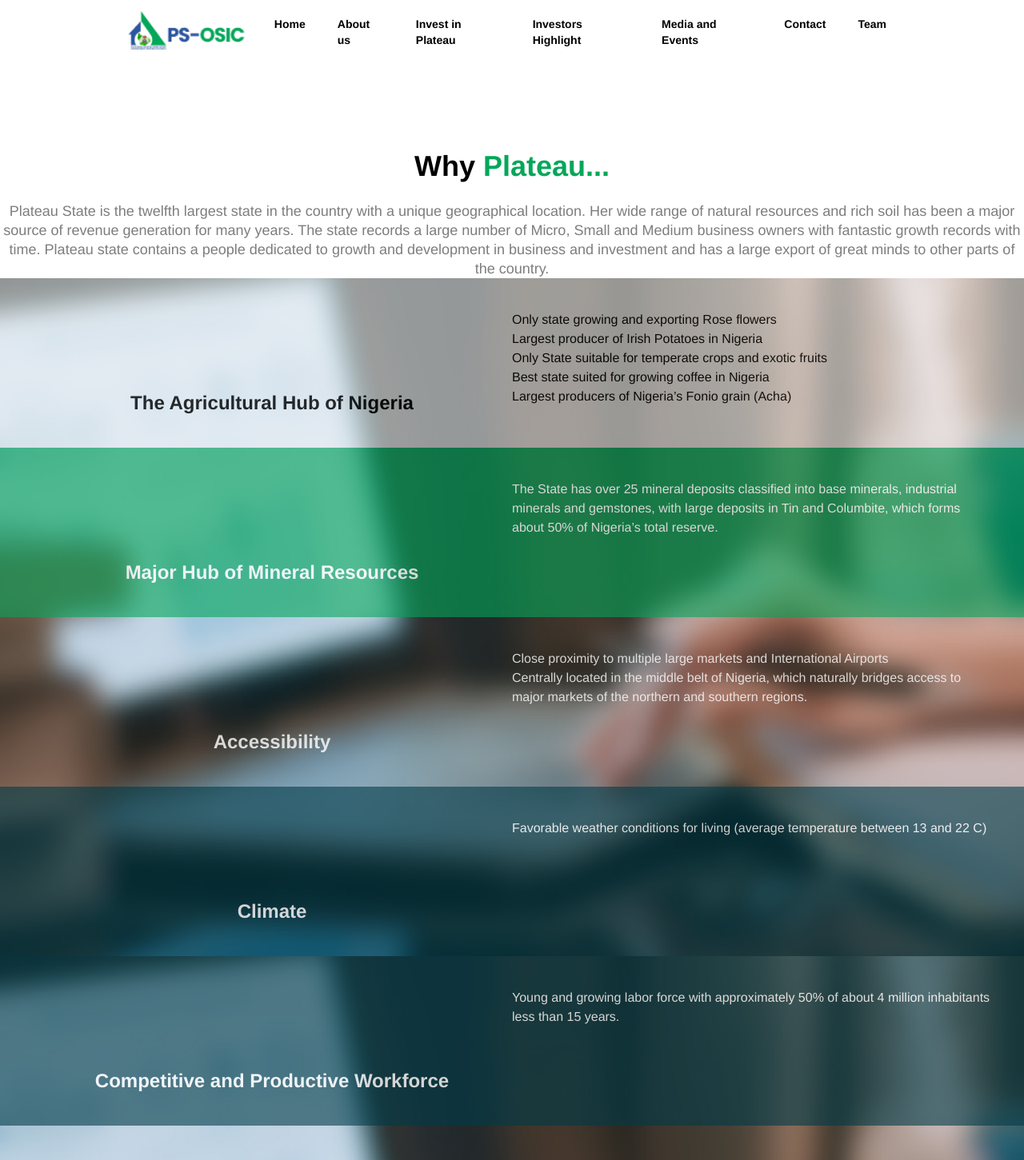
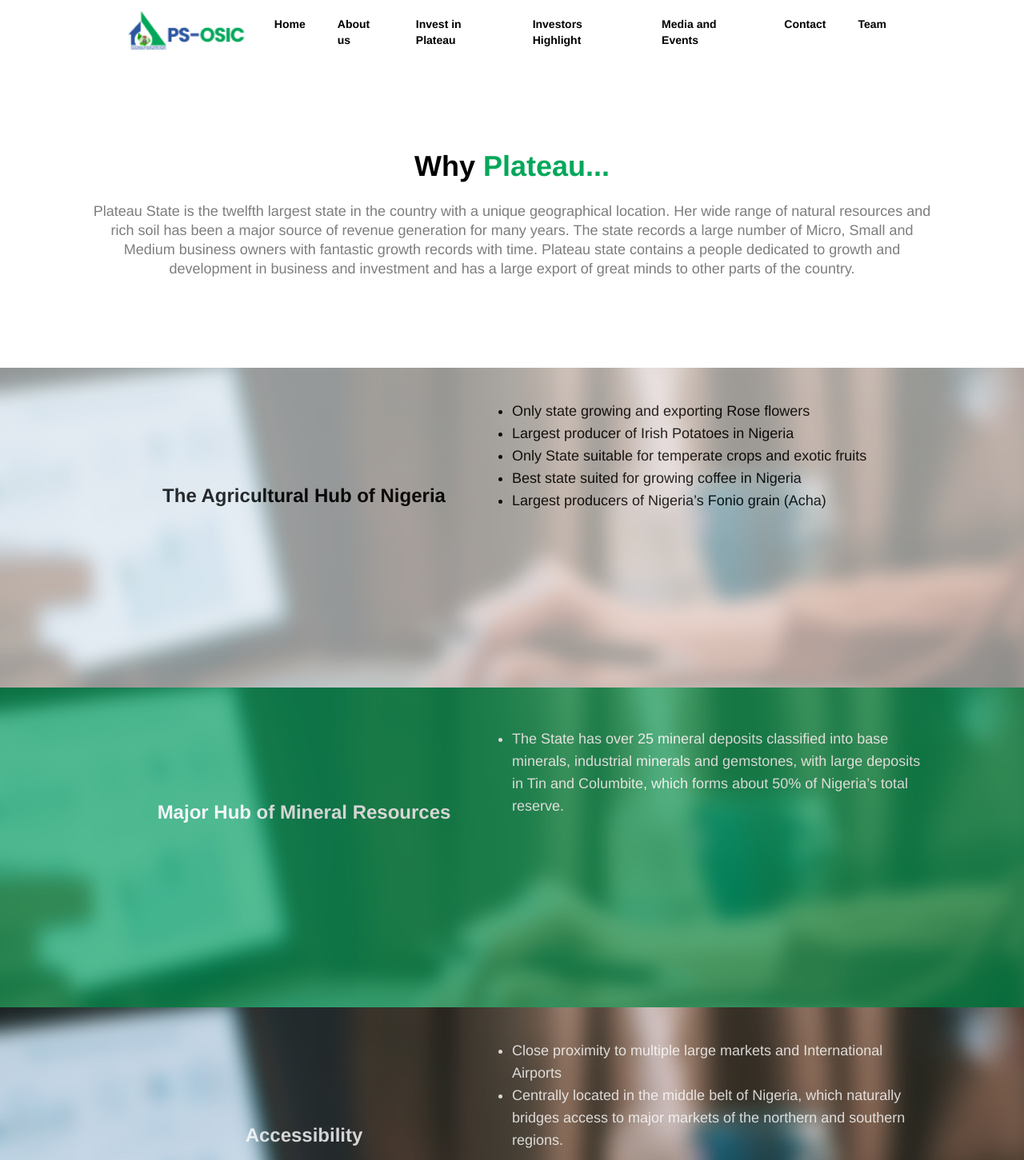
Before and after one commit to nHubNg/opengovapp, a React (Create React App) app: page /about-us in a window 1280 px wide. Shown: the top 1451 px of the page at 80% size. Built offline with nearby package versions, Linux system fonts and the light colour scheme; some icons are missing; what google-maps-react would draw is missing.

Commit message:
new changes

```diff
--- a/src/pages/AboutUs.jsx
+++ b/src/pages/AboutUs.jsx
@@ -10,6 +10,7 @@ const AboutUs = () => {
       body: "Lorem ipsum dolor sit amet consectetur adipisicing elit. Mollitia error ea minus nemo vero aliquam aperiam, porro eaque repellat similique facilis ullam atque tempore rerum? Aliquam perferendis est corporis rem!",
       background: "bg-[#FFFFFFA6]",
       img: "emojione-monotone:tractor",
+      backImg: "bg-img2 h-[50vh]",
       itemList: [
         { id: 1, name: "Only state growing and exporting Rose flowers" },
         { id: 2, name: "Largest producer of Irish Potatoes in Nigeria" },
@@ -27,6 +28,7 @@ const AboutUs = () => {
       body: "Lorem ipsum dolor sit amet consectetur adipisicing elit. Mollitia error ea minus nemo vero aliquam aperiam, porro eaque repellat similique facilis ullam atque tempore rerum? Aliquam perferendis est corporis rem!",
       background: "bg-[#02A75ABF] text-white",
       img: "mdi:pickaxe",
+      backImg: "bg-img2 h-[50vh]",
       itemList: [
         {
           id: 1,
@@ -39,6 +41,7 @@ const AboutUs = () => {
       header: "Accessibility",
       body: "Lorem ipsum dolor sit amet consectetur adipisicing elit. Mollitia error ea minus nemo vero aliquam aperiam, porro eaque repellat similique facilis ullam atque tempore rerum? Aliquam perferendis est corporis rem!",
       background: "text-white",
+      backImg: "bg-img2 h-[50vh]",
       img: "bi:truck",
       itemList: [
         {
@@ -56,6 +59,7 @@ const AboutUs = () => {
       header: "Climate",
       body: "Lorem ipsum dolor sit amet consectetur adipisicing elit. Mollitia error ea minus nemo vero aliquam aperiam, porro eaque repellat similique facilis ullam atque tempore rerum? Aliquam perferendis est corporis rem!",
       background: "bg-[#003B49BF] text-white",
+      backImg: "bg-img2 h-[50vh]",
       img: "akar-icons:cloud",
       itemList: [
         {
@@ -71,8 +75,10 @@ const AboutUs = () => {
       id: 1,
       header: "Competitive and Productive Workforce",
       body: "Lorem ipsum dolor sit amet consectetur adipisicing elit. Mollitia error ea minus nemo vero aliquam aperiam, porro eaque repellat similique facilis ullam atque tempore rerum? Aliquam perferendis est corporis rem!",
-      background: "bg-[#003B49BF] text-white",
+
+      backImg: "bg-img2 h-[50vh]",
       img: "akar-icons:people-group",
+      background: "text-white",
       itemList: [
         {
           id: 1,
@@ -84,7 +90,8 @@ const AboutUs = () => {
       id: 2,
       header: "Favourable Business Regulatory Environment",
       body: "Lorem ipsum dolor sit amet consectetur adipisicing elit. Mollitia error ea minus nemo vero aliquam aperiam, porro eaque repellat similique facilis ullam atque tempore rerum? Aliquam perferendis est corporis rem!",
-      background: "text-white",
+      background: "bg-[#003B49BF] text-white",
+      backImg: "bg-img2 h-[50vh]",
       img: "bi:building",
       itemList: [
         {
@@ -98,6 +105,7 @@ const AboutUs = () => {
       header: "Peace an Security",
       body: "Lorem ipsum dolor sit amet consectetur adipisicing elit. Mollitia error ea minus nemo vero aliquam aperiam, porro eaque repellat similique facilis ullam atque tempore rerum? Aliquam perferendis est corporis rem!",
       background: "bg-[#02A75ABF] text-white",
+      backImg: "bg-img2 h-[50vh]",
       img: "carbon:group-security",
       itemList: [
         {
@@ -111,6 +119,7 @@ const AboutUs = () => {
       header: "Abundant Natural Resources",
       body: "Lorem ipsum dolor sit amet consectetur adipisicing elit. Mollitia error ea minus nemo vero aliquam aperiam, porro eaque repellat similique facilis ullam atque tempore rerum? Aliquam perferendis est corporis rem!",
       background: "bg-[#FFFFFFA6]",
+      backImg: "bg-img2 h-[50vh]",
       img: "fluent-emoji-high-contrast:rock",
       itemList: [
         {
@@ -132,15 +141,15 @@ const AboutUs = () => {
     <div className="w-screen">
       <Navbar className="w-screen" />
       <div className="h-auto bg-white flex items-center">
-        <div className="content py-28 ">
-          <div className="text">
+        <div className="content">
+          <div className="text py-20 px-10 md:p-28">
             <h1 className=" capitalize text-4xl font-bold text-center">
               Why{" "}
-              <span className="text-secondary text-4xl pt-2 font-bold">
+              <span className="text-secondary text-4xl font-bold">
                 Plateau...{" "}
               </span>{" "}
             </h1>
-            <p className="pt-6 text-lg leading-6 text-center text-[#7D7D7D]">
+            <p className="pt-6 text-lg leading-6  text-center text-[#7D7D7D]">
               Plateau State is the twelfth largest state in the country with a
               unique geographical location. Her wide range of natural resources
               and rich soil has been a major source of revenue generation for
@@ -150,36 +159,31 @@ const AboutUs = () => {
               development in business and investment and has a large export of
               great minds to other parts of the country.
             </p>
-
-            {/* <div className="mt-8">
-                <a
-                  href="/auth/"
-                  class="bg-secondary2 shadow-md text-primary capitalize   text-sm font-semibold  hover:text-primary  px-4 py-3 rounded-one "
-                >
-                  Login / Register
-                </a>
-              </div> */}
           </div>
 
           {/* Content */}
-          <section className="w-full bg-img2 bg-cover grid grid-cols-1">
+          <section className="w-full grid grid-cols-1">
             {content.map((item) => (
+              <div className={`${item.backImg}`} key={item.id}>
                 <div
                   key={item.id}
-                className={`${item.background} opacity-80 h-full p-10 grid grid-cols-2`}
+                  className={`${item.background} opacity-80 h-full md:px-28 p-10`}
                 >
-                <div>
+                  <div className="md:w-[1040px] md:mx-auto grid grid-cols-2 flex items">
+                    <div className="flex flex-col items-center justify-center">
                       <Icon icon={item.img} width="100" />
                       <h2 className="text-center text-2xl font-bold">
                         {item.header}
                       </h2>
                     </div>
 
-                <ul>
+                    <ul className="flex flex-col items-start justify-center list-disc text-lg">
                       {item.itemList.map((list) => (
                         <li key={list.id}>{list.name}</li>
                       ))}
                     </ul>
+                  </div>
+                </div>
               </div>
             ))}
           </section>
@@ -187,23 +191,27 @@ const AboutUs = () => {
           {/* Content */}
           <section className="w-full bg-img2 bg-cover grid grid-cols-1">
             {secondContent.map((item) => (
+              <div className={`${item.backImg}`} key={item.id}>
                 <div
                   key={item.id}
-                className={`${item.background} opacity-80 h-full p-10 grid grid-cols-2`}
+                  className={`${item.background} opacity-80 h-full p-10`}
                 >
-                <div>
+                  <div className="md:w-[1040px] md:mx-auto grid grid-cols-2">
+                    <div className="flex flex-col items-center justify-center">
                       <Icon icon={item.img} width="100" />
                       <h2 className="text-center text-2xl font-bold">
                         {item.header}
                       </h2>
                     </div>
-                <ul>
+                    <ul className="flex flex-col items-start justify-center list-disc text-lg">
                       {item.itemList.map((list) => (
                         <li key={list.id}>{list.name}</li>
                       ))}
                     </ul>
+                  </div>
 
                   {/* <p className="text-center">{item.body}</p> */}
+                </div>
               </div>
             ))}
           </section>
--- a/src/pages/HomePage.jsx
+++ b/src/pages/HomePage.jsx
@@ -19,28 +19,28 @@ const HomePage = () => {
     {
       id: 1,
       header: "The Agricultural Hub of Nigeria",
-      body: "Lorem ipsum dolor sit amet consectetur adipisicing elit. Mollitia error ea minus nemo vero aliquam aperiam, porro eaque repellat similique facilis ullam atque tempore rerum? Aliquam perferendis est corporis rem!",
+      // body: "Lorem ipsum dolor sit amet consectetur adipisicing elit. Mollitia error ea minus nemo vero aliquam aperiam, porro eaque repellat similique facilis ullam atque tempore rerum? Aliquam perferendis est corporis rem!",
       background: "bg-[#FFFFFFA6]",
       img: "emojione-monotone:tractor",
     },
     {
       id: 2,
       header: "Major Hub of Mineral Resources",
-      body: "Lorem ipsum dolor sit amet consectetur adipisicing elit. Mollitia error ea minus nemo vero aliquam aperiam, porro eaque repellat similique facilis ullam atque tempore rerum? Aliquam perferendis est corporis rem!",
+      // body: "Lorem ipsum dolor sit amet consectetur adipisicing elit. Mollitia error ea minus nemo vero aliquam aperiam, porro eaque repellat similique facilis ullam atque tempore rerum? Aliquam perferendis est corporis rem!",
       background: "bg-[#02A75ABF] text-white",
       img: "mdi:pickaxe",
     },
     {
       id: 3,
       header: "Accessibility",
-      body: "Lorem ipsum dolor sit amet consectetur adipisicing elit. Mollitia error ea minus nemo vero aliquam aperiam, porro eaque repellat similique facilis ullam atque tempore rerum? Aliquam perferendis est corporis rem!",
+      // body: "Lorem ipsum dolor sit amet consectetur adipisicing elit. Mollitia error ea minus nemo vero aliquam aperiam, porro eaque repellat similique facilis ullam atque tempore rerum? Aliquam perferendis est corporis rem!",
       background: "text-white",
       img: "bi:truck",
     },
     {
       id: 4,
       header: "Climate",
-      body: "Lorem ipsum dolor sit amet consectetur adipisicing elit. Mollitia error ea minus nemo vero aliquam aperiam, porro eaque repellat similique facilis ullam atque tempore rerum? Aliquam perferendis est corporis rem!",
+      // body: "Lorem ipsum dolor sit amet consectetur adipisicing elit. Mollitia error ea minus nemo vero aliquam aperiam, porro eaque repellat similique facilis ullam atque tempore rerum? Aliquam perferendis est corporis rem!",
       background: "bg-[#003B49BF] text-white",
       img: "akar-icons:cloud",
     },
@@ -50,28 +50,28 @@ const HomePage = () => {
     {
       id: 1,
       header: "Competitive and Productive Workforce",
-      body: "Lorem ipsum dolor sit amet consectetur adipisicing elit. Mollitia error ea minus nemo vero aliquam aperiam, porro eaque repellat similique facilis ullam atque tempore rerum? Aliquam perferendis est corporis rem!",
+      // body: "Lorem ipsum dolor sit amet consectetur adipisicing elit. Mollitia error ea minus nemo vero aliquam aperiam, porro eaque repellat similique facilis ullam atque tempore rerum? Aliquam perferendis est corporis rem!",
       background: "bg-[#003B49BF] text-white",
       img: "akar-icons:people-group",
     },
     {
       id: 2,
       header: "Favourable Business Regulatory Environment",
-      body: "Lorem ipsum dolor sit amet consectetur adipisicing elit. Mollitia error ea minus nemo vero aliquam aperiam, porro eaque repellat similique facilis ullam atque tempore rerum? Aliquam perferendis est corporis rem!",
+      // body: "Lorem ipsum dolor sit amet consectetur adipisicing elit. Mollitia error ea minus nemo vero aliquam aperiam, porro eaque repellat similique facilis ullam atque tempore rerum? Aliquam perferendis est corporis rem!",
       background: "text-white",
       img: "bi:building",
     },
     {
       id: 3,
       header: "Peace an Security",
-      body: "Lorem ipsum dolor sit amet consectetur adipisicing elit. Mollitia error ea minus nemo vero aliquam aperiam, porro eaque repellat similique facilis ullam atque tempore rerum? Aliquam perferendis est corporis rem!",
+      // body: "Lorem ipsum dolor sit amet consectetur adipisicing elit. Mollitia error ea minus nemo vero aliquam aperiam, porro eaque repellat similique facilis ullam atque tempore rerum? Aliquam perferendis est corporis rem!",
       background: "bg-[#02A75ABF] text-white",
       img: "carbon:group-security",
     },
     {
       id: 4,
       header: "Abundant Natural Resources",
-      body: "Lorem ipsum dolor sit amet consectetur adipisicing elit. Mollitia error ea minus nemo vero aliquam aperiam, porro eaque repellat similique facilis ullam atque tempore rerum? Aliquam perferendis est corporis rem!",
+      // body: "Lorem ipsum dolor sit amet consectetur adipisicing elit. Mollitia error ea minus nemo vero aliquam aperiam, porro eaque repellat similique facilis ullam atque tempore rerum? Aliquam perferendis est corporis rem!",
       background: "bg-[#FFFFFFA6]",
       img: "fluent-emoji-high-contrast:rock",
     },
@@ -200,8 +200,9 @@ const HomePage = () => {
           </div>
         </div>
 
-        {/* Content */}
-        <section className="w-full bg-img2 min-h-[604px] grid grid-cols-1 md:grid-cols-4">
+       <div className="h-screen flex flex-col">
+         {/* Content */}
+         <section className="w-full h-full bg-img2 grid grid-cols-1 md:grid-cols-4">
           {content.map((item) => (
             <div
               key={item.id}
@@ -215,7 +216,7 @@ const HomePage = () => {
         </section>
 
          {/* Content */}
-         <section className="w-full bg-img2 min-h-[604px] grid grid-cols-1 md:grid-cols-4">
+         <section className="w-full h-full bg-img2 grid grid-cols-1 md:grid-cols-4">
           {secondContent.map((item) => (
             <div
               key={item.id}
@@ -227,6 +228,7 @@ const HomePage = () => {
             </div>
           ))}
         </section>
+       </div>
 
         <section className="bg-secondary2">
           <div className="current-action md:mx-48 mx-10 pt-20 pb-20">
```
Lines whose indentation alone changed are shown as unchanged.
